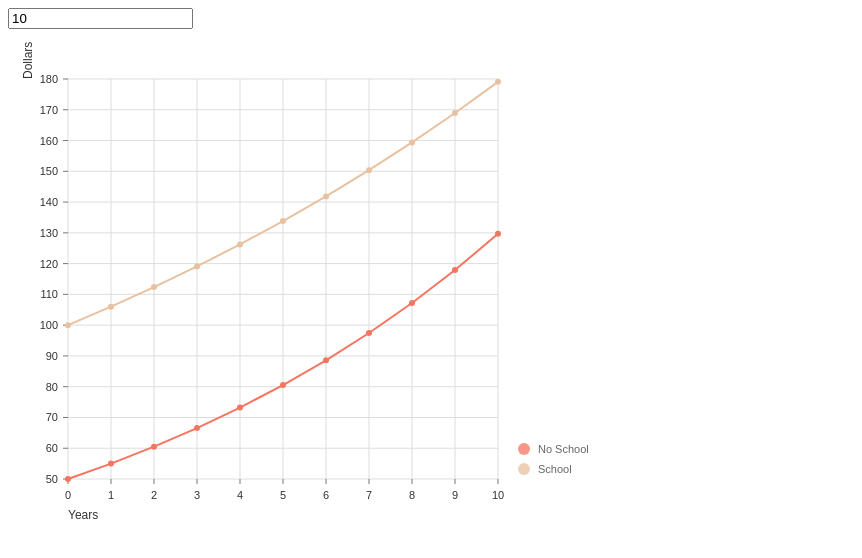
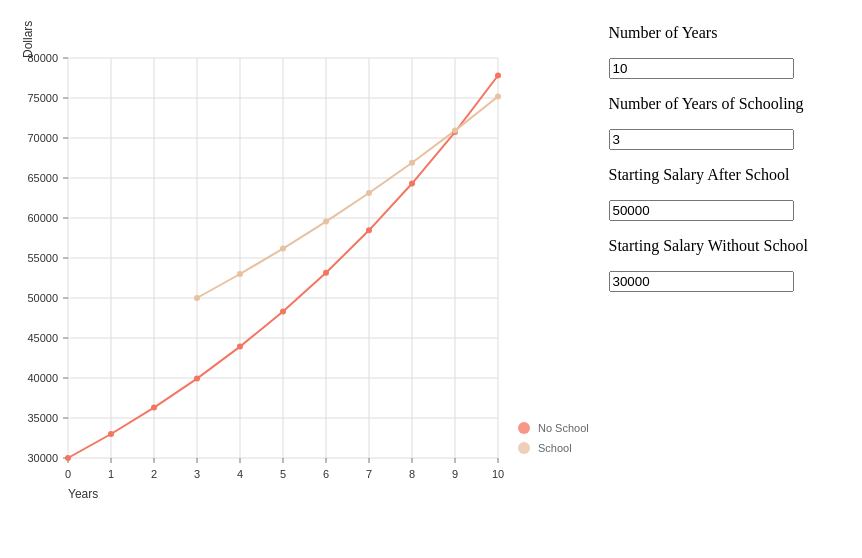
Before and after one commit to loggs/cost_of_education, a React (Create React App) app: page / in a window 1280 px wide. Shown: the top 558 px of the page, without its empty margins (0-862 px from the left). Built offline with nearby package versions, Linux system fonts and the light colour scheme.

Commit message:
Add other inputs

```diff
--- /dev/null
+++ b/src/App.css
@@ -0,0 +1,3 @@
+div#inputs {
+  float: right;
+}
--- a/src/App.js
+++ b/src/App.js
@@ -1,46 +1,96 @@
 import React, { Component } from "react";
 import { ResponsiveLine } from "@nivo/line";
+import "./App.css";
 
-const compound_interest = (years, start, interest) => {
-  return [...Array(years + 1).keys()].map(year => {
+const compound_interest = (years, start, interest, delay = 0) => {
+  return [...Array(years + 1 - delay).keys()].map(year => {
     return {
-      x: year,
+      x: year + delay,
       y: Math.round(start * Math.pow(interest, year) * 100) / 100
     };
   });
 };
 
+const to_number = (stringy, number_func) => {
+  return stringy ? number_func(stringy) : 0;
+};
+
 class App extends Component {
   state = {
-    years: 10
+    years: 10,
+    delay: 3,
+    startingSalarySchool: 50000,
+    startingSalaryNoSchool: 30000
   };
 
   handleYearInput = event => {
-    this.setState({ years: parseInt(event.target.value) });
+    this.setState({
+      years: to_number(event.target.value, parseInt)
+    });
+  };
+
+  handleDelayInput = event => {
+    this.setState({
+      delay: to_number(event.target.value, parseFloat)
+    });
+  };
+
+  handleStartingSalarySchool = event => {
+    this.setState({
+      startingSalarySchool: to_number(event.target.value, parseFloat)
+    });
+  };
+
+  handleStartingSalaryNoSchool = event => {
+    this.setState({
+      startingSalaryNoSchool: to_number(event.target.value, parseFloat)
+    });
   };
 
   render() {
-    console.log(compound_interest(this.state.years, 100, 1.06));
-    console.log(compound_interest(this.state.years, 50, 1.1));
+    const {
+      years,
+      delay,
+      startingSalarySchool,
+      startingSalaryNoSchool
+    } = this.state;
     return (
       <div>
-        <input
-          type="number"
-          onChange={this.handleYearInput}
-          value={this.state.years}
-        />
+        <div id="inputs">
+          <p> Number of Years </p>
+          <input type="number" onChange={this.handleYearInput} value={years} />
+          <p> Number of Years of Schooling </p>
+          <input type="number" onChange={this.handleDelayInput} value={delay} />
+          <p> Starting Salary After School </p>
+          <input
+            type="number"
+            onChange={this.handleStartingSalarySchool}
+            value={startingSalarySchool}
+          />
+          <p> Starting Salary Without School </p>
+          <input
+            type="number"
+            onChange={this.handleStartingSalaryNoSchool}
+            value={startingSalaryNoSchool}
+          />
+        </div>
         <div style={{ height: 500, width: 600 }}>
           <ResponsiveLine
             data={[
               {
                 id: "School",
                 color: "hsl(187, 70%, 50%)",
-                data: compound_interest(this.state.years, 100, 1.06)
+                data: compound_interest(
+                  years,
+                  startingSalarySchool,
+                  1.06,
+                  delay
+                )
               },
               {
                 id: "No School",
                 color: "hsl(277, 70%, 50%)",
-                data: compound_interest(this.state.years, 50, 1.1)
+                data: compound_interest(years, startingSalaryNoSchool, 1.1)
               }
             ]}
             margin={{
```
